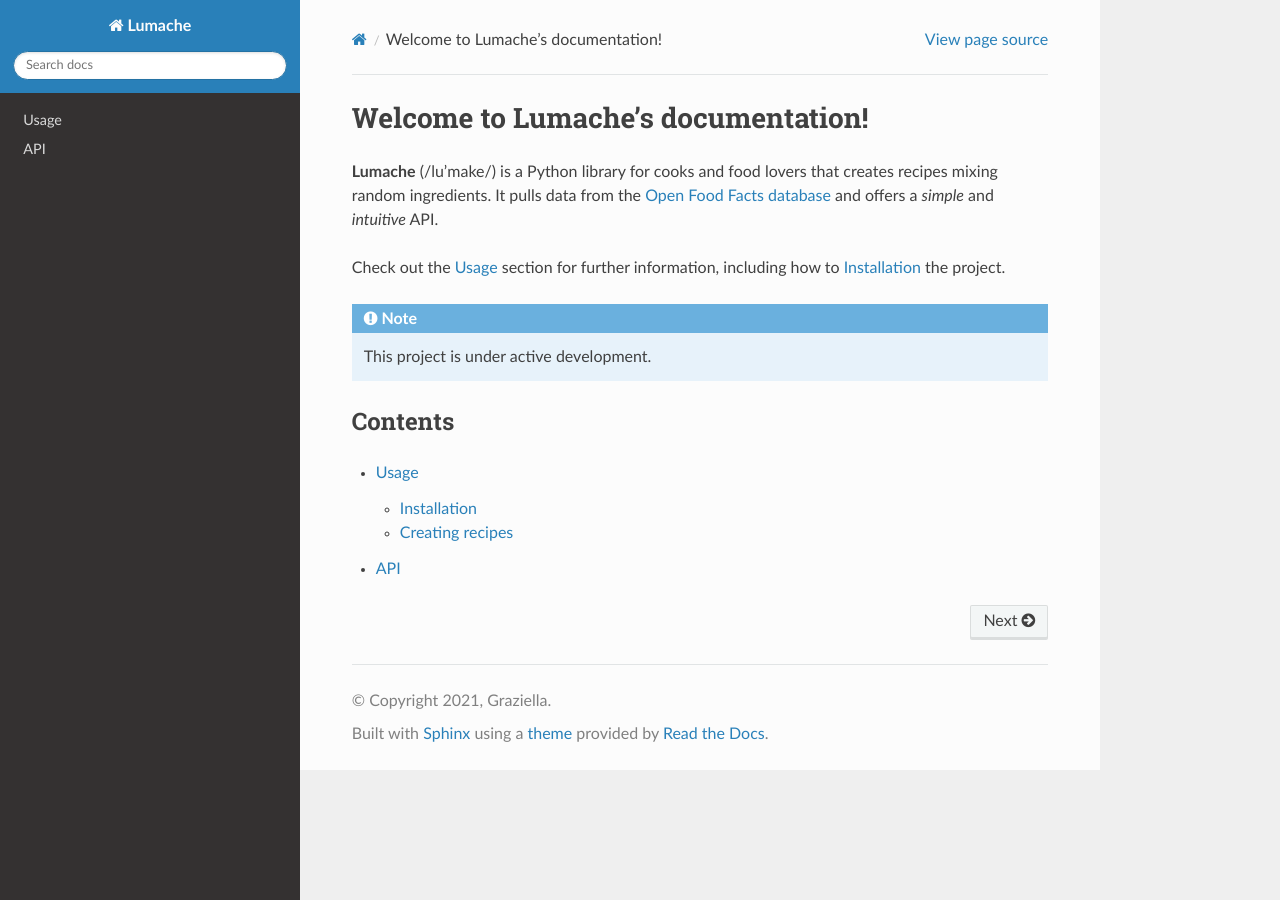
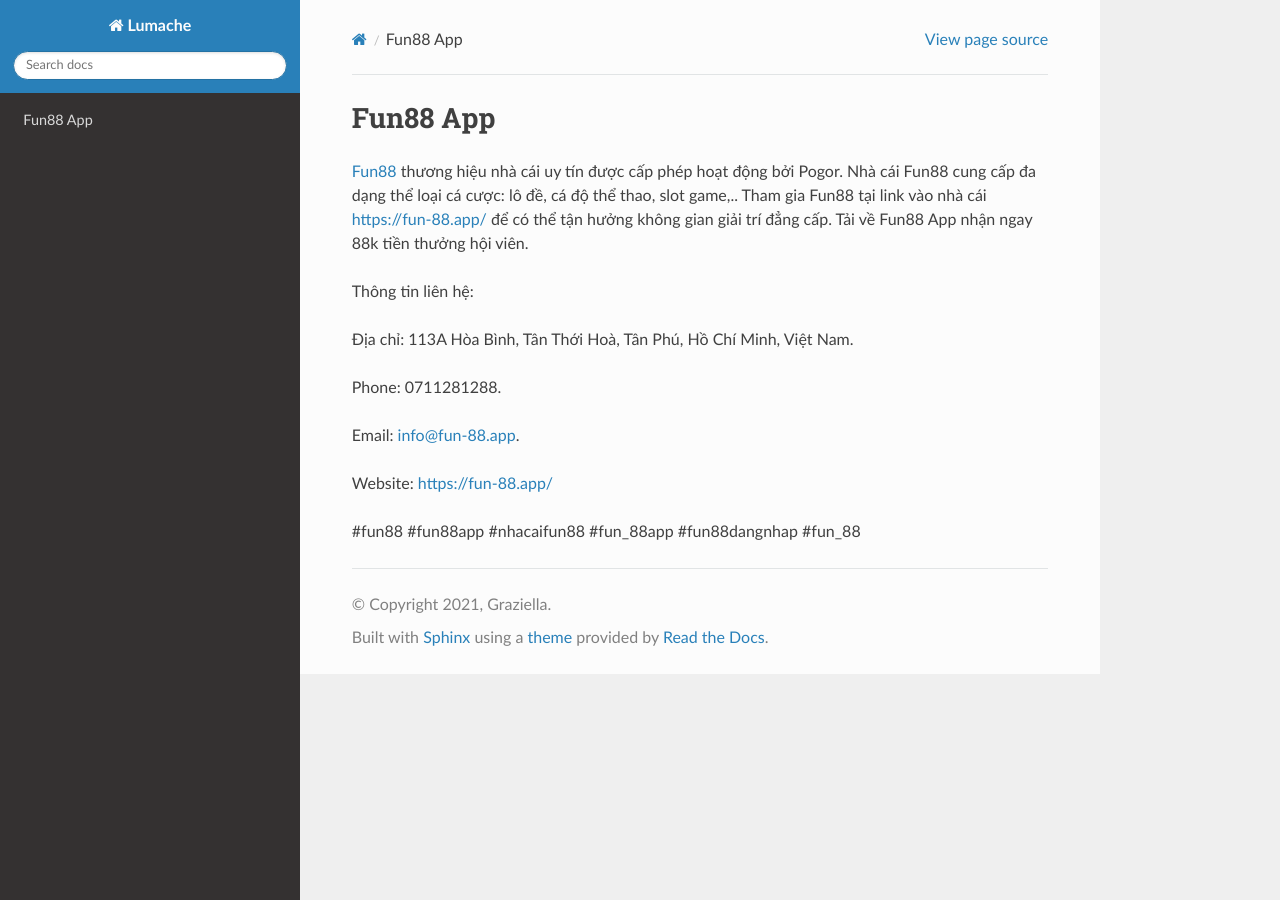
Before and after one commit to parkisngan19/fun_88app, a Sphinx documentation site: the page built from docs/source/index.rst, in a window 1280 px wide. Built offline with Sphinx 7.4.7 and the Read the Docs theme 3.1.0, drawn with Linux system fonts in a browser that asks for light colours.

Commit message:
Update index.rst

```diff
--- a/docs/source/index.rst
+++ b/docs/source/index.rst
@@ -1,22 +1,16 @@
-Welcome to Lumache's documentation!
+Fun88 App
 ===================================
 
-**Lumache** (/lu'make/) is a Python library for cooks and food lovers
-that creates recipes mixing random ingredients.
-It pulls data from the `Open Food Facts database <https://world.openfoodfacts.org/>`_
-and offers a *simple* and *intuitive* API.
+`Fun88 <https://fun-88.app/>`_ thương hiệu nhà cái uy tín được cấp phép hoạt động bởi Pogor. Nhà cái Fun88 cung cấp đa dạng thể loại cá cược: lô đề, cá độ thể thao, slot game,.. Tham gia Fun88 tại link vào nhà cái https://fun-88.app/ để có thể tận hưởng không gian giải trí đẳng cấp. Tải về Fun88 App nhận ngay 88k tiền thưởng hội viên.
 
-Check out the :doc:`usage` section for further information, including
-how to :ref:`installation` the project.
+Thông tin liên hệ:
 
-.. note::
+Địa chỉ: 113A Hòa Bình, Tân Thới Hoà, Tân Phú, Hồ Chí Minh, Việt Nam.
 
-   This project is under active development.
+Phone: 0711281288.
 
-Contents
---------
+Email: info@fun-88.app.
 
-.. toctree::
+Website: https://fun-88.app/
 
-   usage
-   api
+#fun88 #fun88app #nhacaifun88 #fun_88app #fun88dangnhap #fun_88
```
